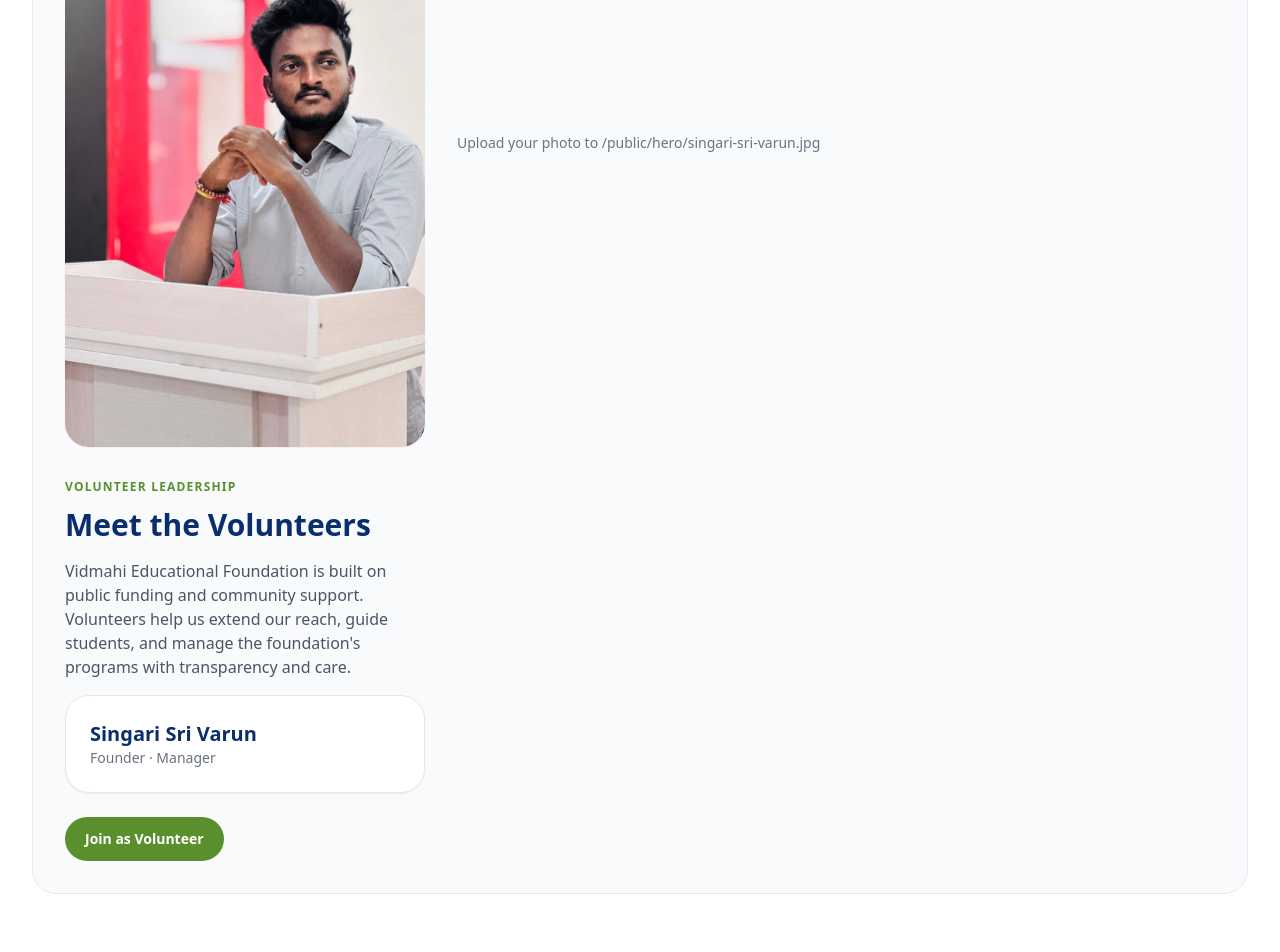
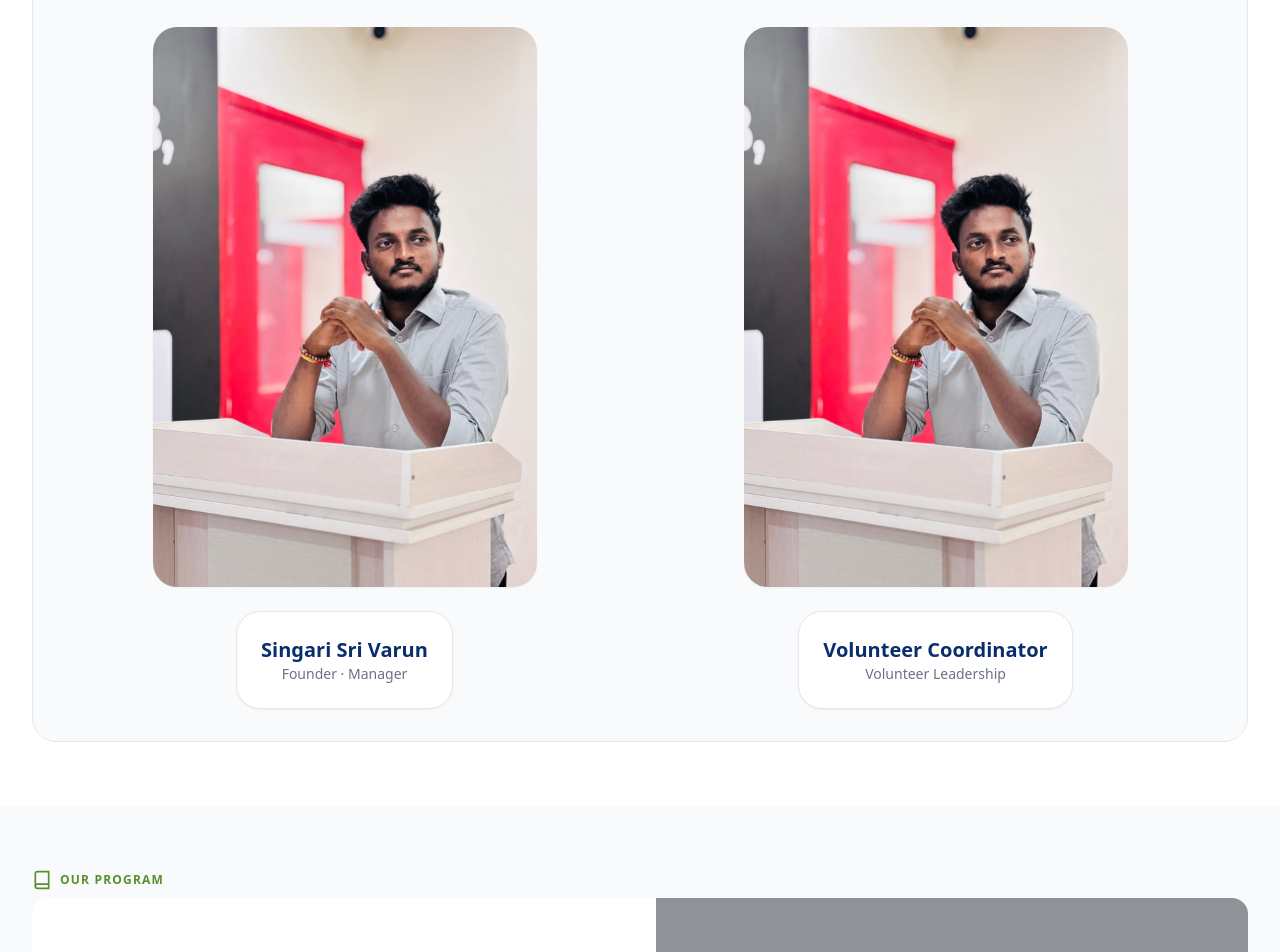
Before and after one commit to Srivarun999/VIdmahi-educational-Foundation, a Next.js app: page / in a window 1280 px wide. Shown: the part 2060-3012 px from the top of the page. Built offline with nearby package versions, Linux system fonts and the light colour scheme; grey boxes are pictures that could not be loaded.

Commit message:
Add second volunteer card to Meet the Volunteers section

```diff
--- a/src/components/sections/WhoWeAre.tsx
+++ b/src/components/sections/WhoWeAre.tsx
@@ -80,8 +80,21 @@ export default function WhoWeAre() {
         </div>
 
         <div className="mt-16 rounded-3xl border border-gray-200 bg-[#F8FAFC] p-8">
-          <div className="grid lg:grid-cols-[360px_1fr] gap-8 items-center">
-            <div className="relative rounded-3xl overflow-hidden h-[540px] md:h-[620px] bg-white shadow-sm">
+          <div className="max-w-3xl mx-auto text-center mb-12">
+            <p className="uppercase tracking-widest text-xs text-[#5A8F2D] font-semibold mb-3">
+              VOLUNTEER LEADERSHIP
+            </p>
+            <h3 className="text-3xl font-bold text-[#0A2E6D] mb-4">
+              Meet the Volunteers
+            </h3>
+            <p className="text-gray-600 leading-relaxed text-sm sm:text-base">
+              Vidmahi Educational Foundation is built on public funding and community support. Volunteers help us extend our reach, guide students, and manage the foundation's programs with transparency and care.
+            </p>
+          </div>
+
+          <div className="grid gap-8 xl:grid-cols-2 justify-center">
+            <div className="flex flex-col items-center gap-6">
+              <div className="relative rounded-3xl overflow-hidden w-full max-w-sm h-[560px] bg-white shadow-sm">
                 <Image
                   src="/hero/singari-sri-varun.jpg"
                   alt="Singari Sri Varun, Founder and Manager"
@@ -89,32 +102,27 @@ export default function WhoWeAre() {
                   className="object-cover"
                 />
               </div>
-            <p className="mt-3 text-sm text-gray-500">
-              Upload your photo to /public/hero/singari-sri-varun.jpg
-            </p>
 
-            <div>
-              <p className="uppercase tracking-widest text-xs text-[#5A8F2D] font-semibold mb-3">
-                VOLUNTEER LEADERSHIP
-              </p>
-              <h3 className="text-3xl font-bold text-[#0A2E6D] mb-4">
-                Meet the Volunteers
-              </h3>
-              <p className="text-gray-600 mb-4 leading-relaxed text-sm sm:text-base">
-                Vidmahi Educational Foundation is built on public funding and community support. Volunteers help us extend our reach, guide students, and manage the foundation's programs with transparency and care.
-              </p>
-              <div className="rounded-3xl border border-gray-200 bg-white p-6 shadow-sm">
+              <div className="rounded-3xl border border-gray-200 bg-white p-6 shadow-sm text-center">
                 <p className="text-xl font-semibold text-[#0A2E6D]">Singari Sri Varun</p>
                 <p className="text-sm text-gray-500">Founder · Manager</p>
               </div>
-              <a
-                href={VOLUNTEER_FORM_URL}
-                target="_blank"
-                rel="noopener noreferrer"
-                className="mt-6 inline-flex items-center justify-center rounded-full bg-[#5A8F2D] px-5 py-3 text-sm font-semibold text-white hover:bg-[#4a7a25] transition-colors"
-              >
-                Join as Volunteer
-              </a>
+            </div>
+
+            <div className="flex flex-col items-center gap-6">
+              <div className="relative rounded-3xl overflow-hidden w-full max-w-sm h-[560px] bg-white shadow-sm">
+                <Image
+                  src="/hero/singari-sri-varun.jpg"
+                  alt="Volunteer Coordinator"
+                  fill
+                  className="object-cover"
+                />
+              </div>
+
+              <div className="rounded-3xl border border-gray-200 bg-white p-6 shadow-sm text-center">
+                <p className="text-xl font-semibold text-[#0A2E6D]">Volunteer Coordinator</p>
+                <p className="text-sm text-gray-500">Volunteer Leadership</p>
+              </div>
             </div>
           </div>
         </div>
```
Lines whose indentation alone changed are shown as unchanged.
